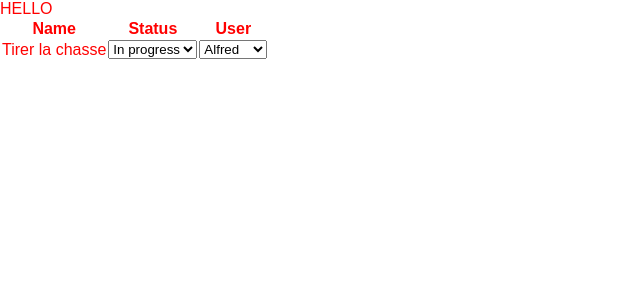
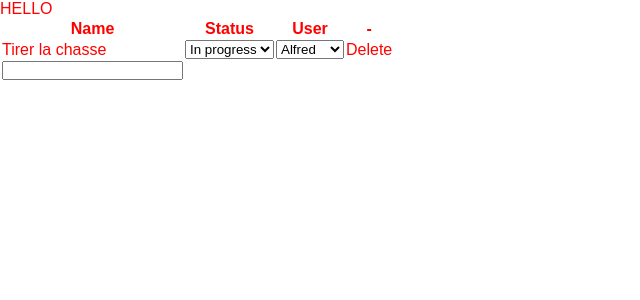
Before and after one commit to AlfGoto/toDoListNext, a Next.js app in the folder to-do-list/: page / in a window 1280 px wide. Shown: the top 300 px of the page, without its empty margins (0-640 px from the left). Built offline with nearby package versions, Linux system fonts and the light colour scheme.

Commit message:
added form

```diff
--- a/to-do-list/app/page.tsx
+++ b/to-do-list/app/page.tsx
@@ -15,24 +15,44 @@ export default function Home() {
 }
 
 const Table = () => {
+    const [rows, setRows] = useState([])
+
     return (
         <table>
             <thead>
                 <th>Name</th>
                 <th>Status</th>
                 <th>User</th>
+                <th>-</th>
             </thead>
             <tbody>
                 <Row
-                name='Tirer la chasse'
-                status={status[1]}
-                user={users[0]}
+                    name='Tirer la chasse'
+                    status={status[1]}
+                    user={users[0]}
                 />
+
+                <AddRowRow setRows={setRows} rows={rows}/>
+
             </tbody>
         </table>
     )
 }
 
+interface AddRowRowArg{
+    setRows: Function,
+    rows: Array<Object>
+}
+const AddRowRow = (props : AddRowRowArg) => {
+
+    return (
+        <tr>
+            <td><input type="text" form='ADDROW' /></td>
+            <td></td>
+            <td></td>
+        </tr>
+    )
+}
 
 
 interface RowArg {
@@ -41,22 +61,26 @@ interface RowArg {
     name: string
 }
 const Row = (props: RowArg) => {
+    const del = ()=>{
+        console.log('delete ' + props.name)
+    }
     return (
         <tr>
             <td>{props.name}</td>
-            <td><Select array={status} value={props.status}/></td>
-            <td><Select array={users} value={props.user}/></td>
+            <td><Select array={status} value={props.status} /></td>
+            <td><Select array={users} value={props.user} /></td>
+            <td onClick={del}>Delete</td>
         </tr>
     )
 }
 
 
 
-interface SelectArg{
-    array : Array<string>,
-    value : string
+interface SelectArg {
+    array: Array<string>,
+    value: string
 }
-const Select = (props : SelectArg) => {
+const Select = (props: SelectArg) => {
     const [val, setVal] = useState(props.value)
     return (
         <select
```
